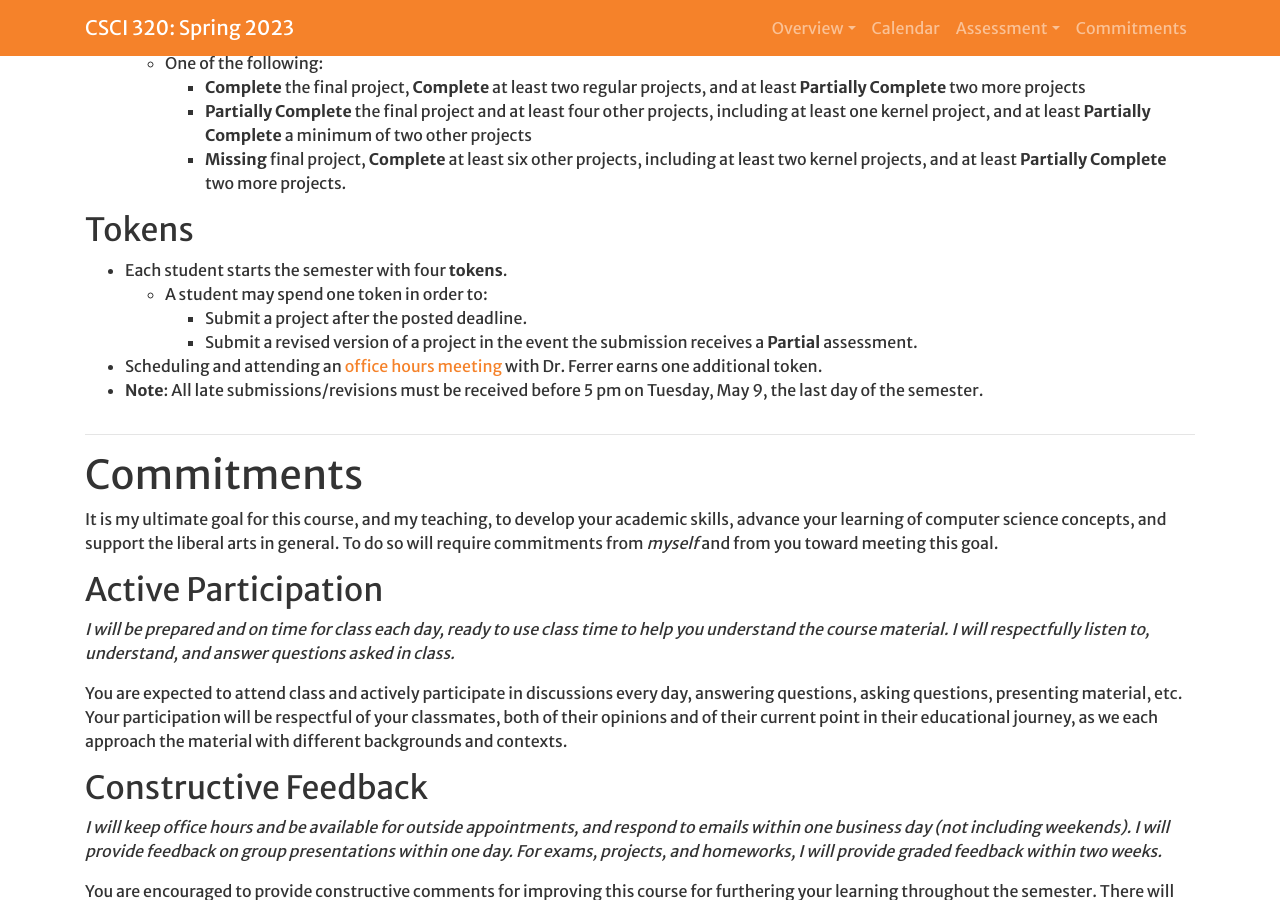
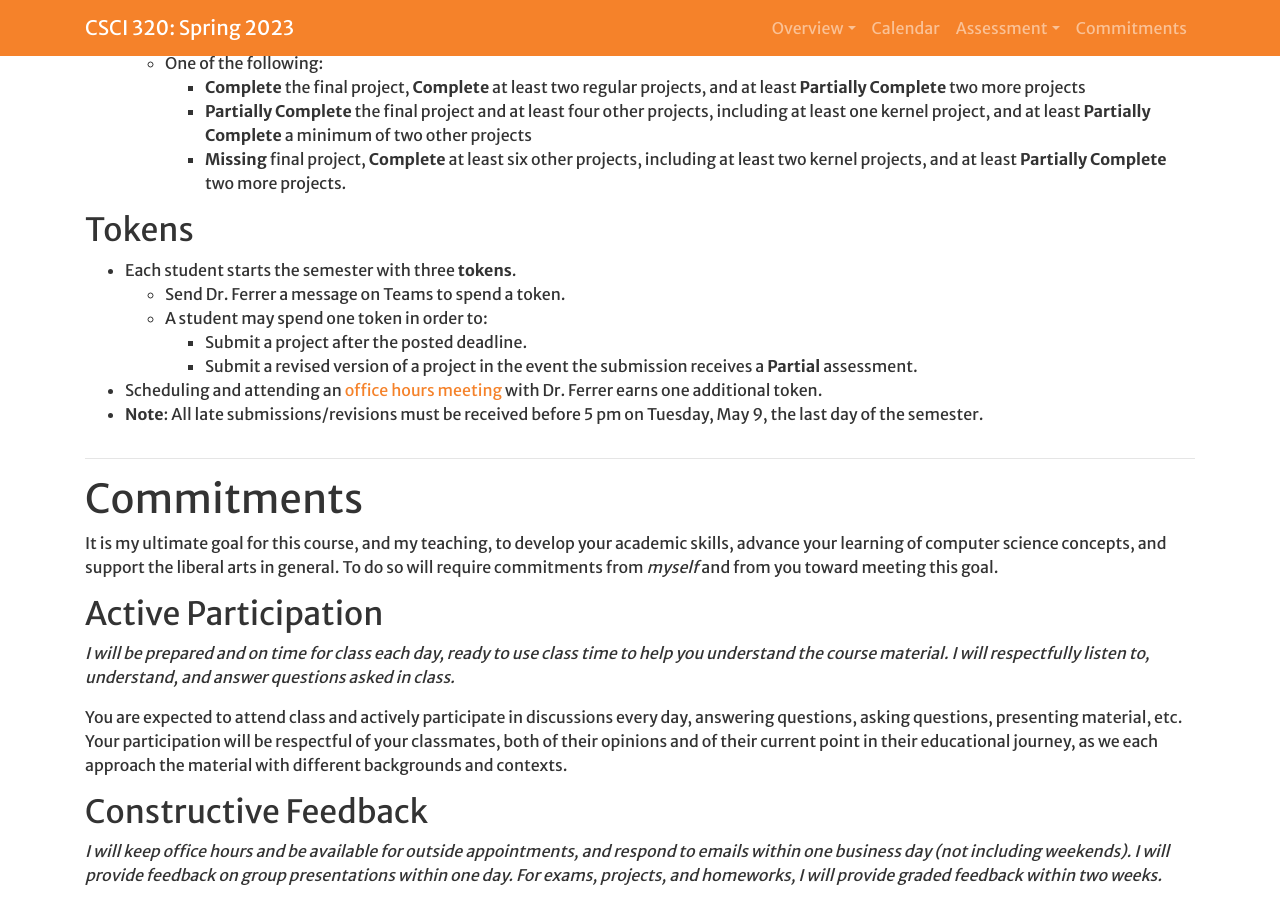
Before and after one commit to Hendrix-CS/csci320, a Jekyll site: the page built from index.md, in a window 1280 px wide and 900 px high, scrolled down 5535 px. Built offline with Jekyll 4.4.1, drawn with Linux system fonts in a browser that asks for light colours; a script that is not in the unit is left out; our own code applies the rules of GitHub Pages for plain Markdown files.

Commit message:
Updated tokens

```diff
--- a/_config.yml
+++ b/_config.yml
@@ -47,8 +47,8 @@ navigation:
       url: '#participation'
     - page: Specifications Grading
       url: '#grading'
-    - page: Late Days
-      url: '#latedays'
+    - page: Tokens
+      url: '#tokens'
   - page: Commitments
     url: '#commitments'
 
--- a/index.md
+++ b/index.md
@@ -182,8 +182,9 @@ Criteria for the latter two categories will be specified for each assignment. Fi
     * **Partially Complete** the final project and at least four other projects, including at least one kernel project, and at least **Partially Complete** a minimum of two other projects
     * **Missing** final project, **Complete** at least six other projects, including at least two kernel projects, and at least **Partially Complete** two more projects.
 
-## Tokens
-* Each student starts the semester with four **tokens**.
+## <a name="tokens">Tokens</a>
+* Each student starts the semester with three **tokens**.
+  * Send Dr. Ferrer a message on Teams to spend a token.
   * A student may spend one token in order to:
     * Submit a project after the posted deadline.
     * Submit a revised version of a project in the event the submission receives
```
